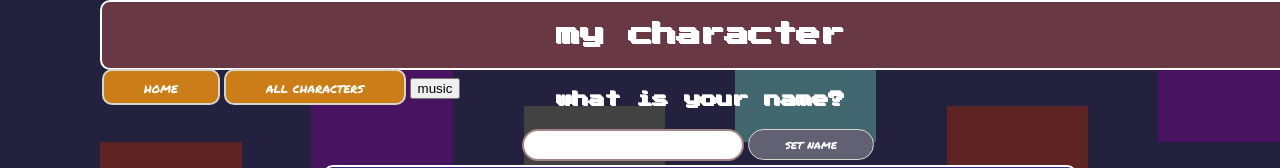
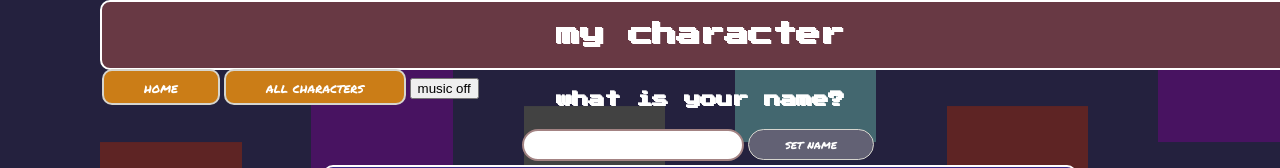
Before and after one commit to Kealoha1988/my-character, a React (Create React App) app: page / in a window 1280 px wide. Shown: the top 168 px of the page. Built offline with nearby package versions, Linux system fonts and the light colour scheme; a web font is replaced by a local one.

Commit message:
added toggle music to nav button

```diff
--- a/src/Nav.js
+++ b/src/Nav.js
@@ -35,7 +35,7 @@ export default function Nav(props) {
           <div className="navButtons">
           <Link to='/'><button className="navButton-style">home</button></Link>
           <Link to='/characters'><button className="navButton-style">all characters</button></Link>
-          <button>music</button>
+          <button>{toggleMusic()}</button>
           </div>
           <div className="myCharacterButton">
           {userSignedIn()}
```
